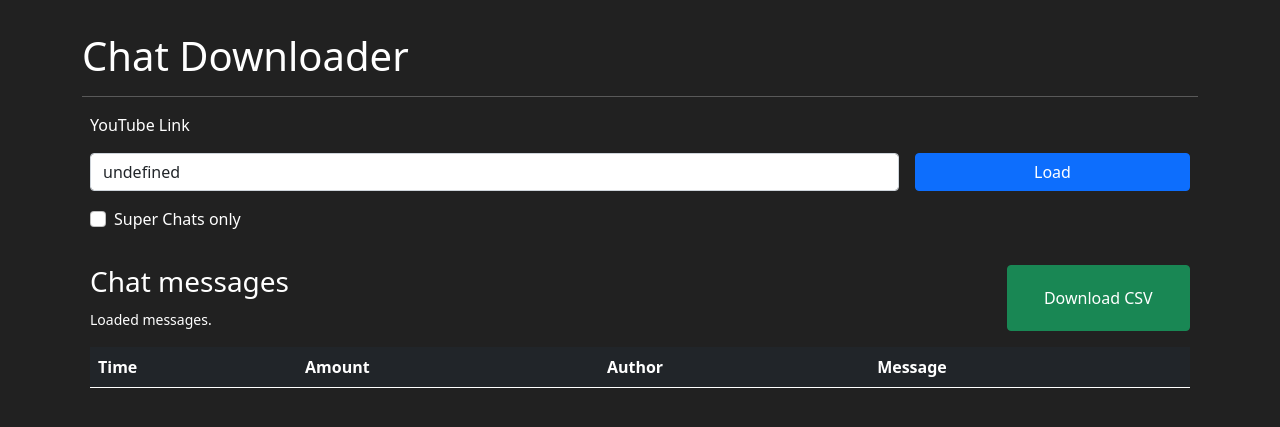
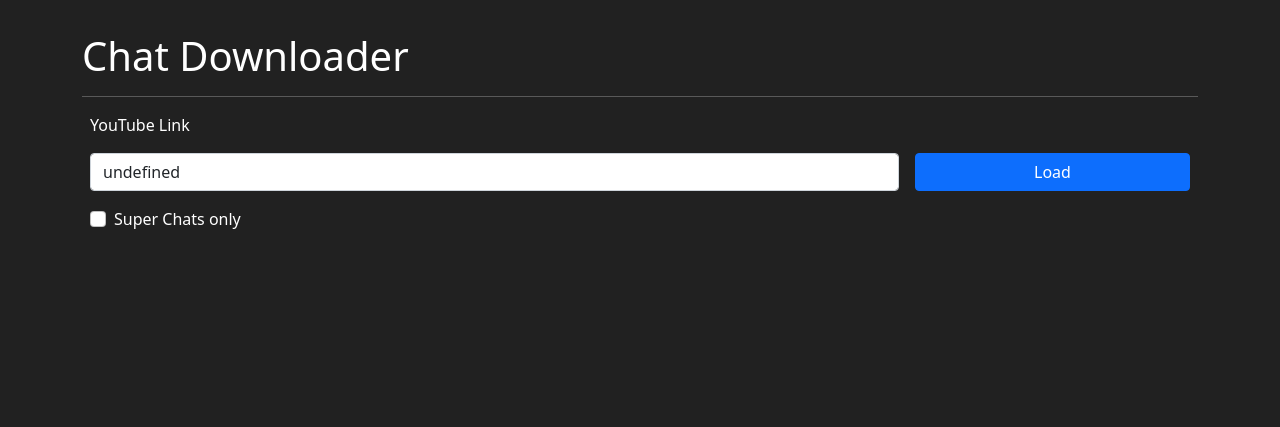
Before and after one commit to IAmVisco/chat-downloader, a Flask app: page / in a window 1280 px wide. Shown: the top 427 px of the page. Run offline with Flask 2, Linux system fonts and the light colour scheme; lists and menus that the app fills with data are empty; some libraries are stand-ins or nearby versions.

Commit message:
Hide result table by default

```diff
--- a/templates/home.html
+++ b/templates/home.html
@@ -20,7 +20,7 @@
             Error alert
         </div>
 
-        <div id="resultContainer" class="px-2" style="display: block; overflow: auto;">
+        <div id="resultContainer" class="px-2" style="display: none; overflow: auto;">
             <div class="row my-3 mx-0">
                 <div class="col-10 px-0">
                     <h3>Chat messages</h3>
```
